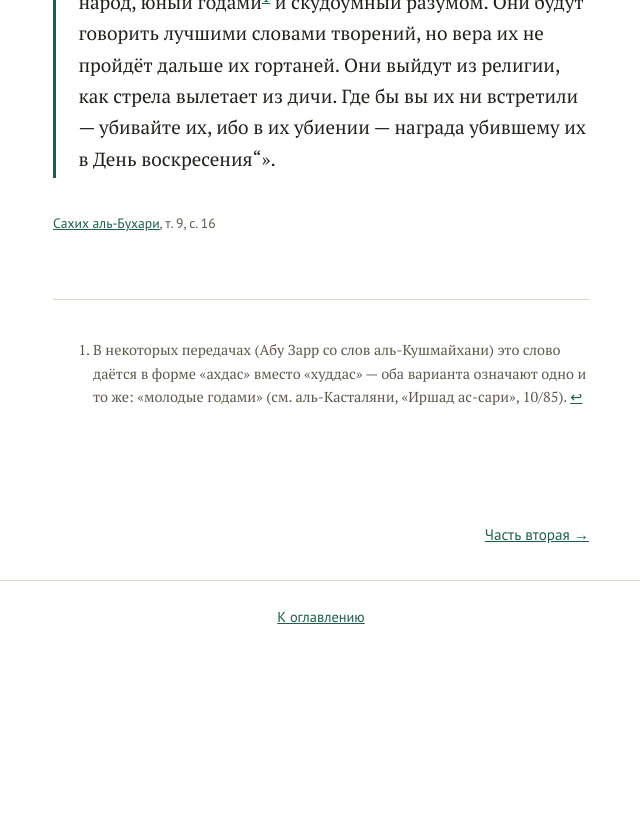
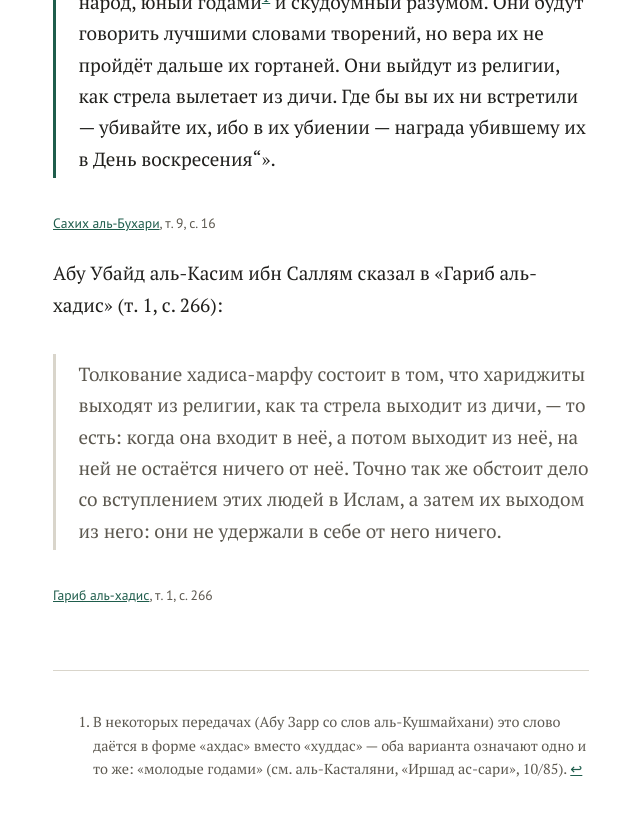
Before and after one commit to balqani/tahakum, a Jekyll site: the page built from chast-01.md, in a window 1280 px wide and 900 px high, scrolled down 3671 px. Shown: the top 816 px of the window, without its empty margins (319-959 px from the left). Built offline with Jekyll 4.4.1, drawn with Linux system fonts in a browser that asks for light colours; before the commit the page ends 4347 px from its top, so only the background shows below that.

Commit message:
Update chast-01.md

```diff
--- a/chast-01.md
+++ b/chast-01.md
@@ -51,3 +51,9 @@ next_title: "Часть вторая"
 <span class="source">[Сахих аль-Бухари](https://shamela.ws/book/1681/10349), т. 9, с. 16</span>
 
 [^1]: В некоторых передачах (Абу Зарр со слов аль-Кушмайхани) это слово даётся в форме «ахдас» вместо «худдас» — оба варианта означают одно и то же: «молодые годами» (см. аль-Касталяни, «Иршад ас-сари», 10/85).
+
+Абу Убайд аль-Касим ибн Саллям сказал в «Гариб аль-хадис» (т. 1, с. 266):
+
+> Толкование хадиса-марфу состоит в том, что хариджиты выходят из религии, как та стрела выходит из дичи, — то есть: когда она входит в неё, а потом выходит из неё, на ней не остаётся ничего от неё. Точно так же обстоит дело со вступлением этих людей в Ислам, а затем их выходом из него: они не удержали в себе от него ничего.
+
+<span class="source">[Гариб аль-хадис](https://shamela.ws/book/1309/286), т. 1, с. 266</span>
```
